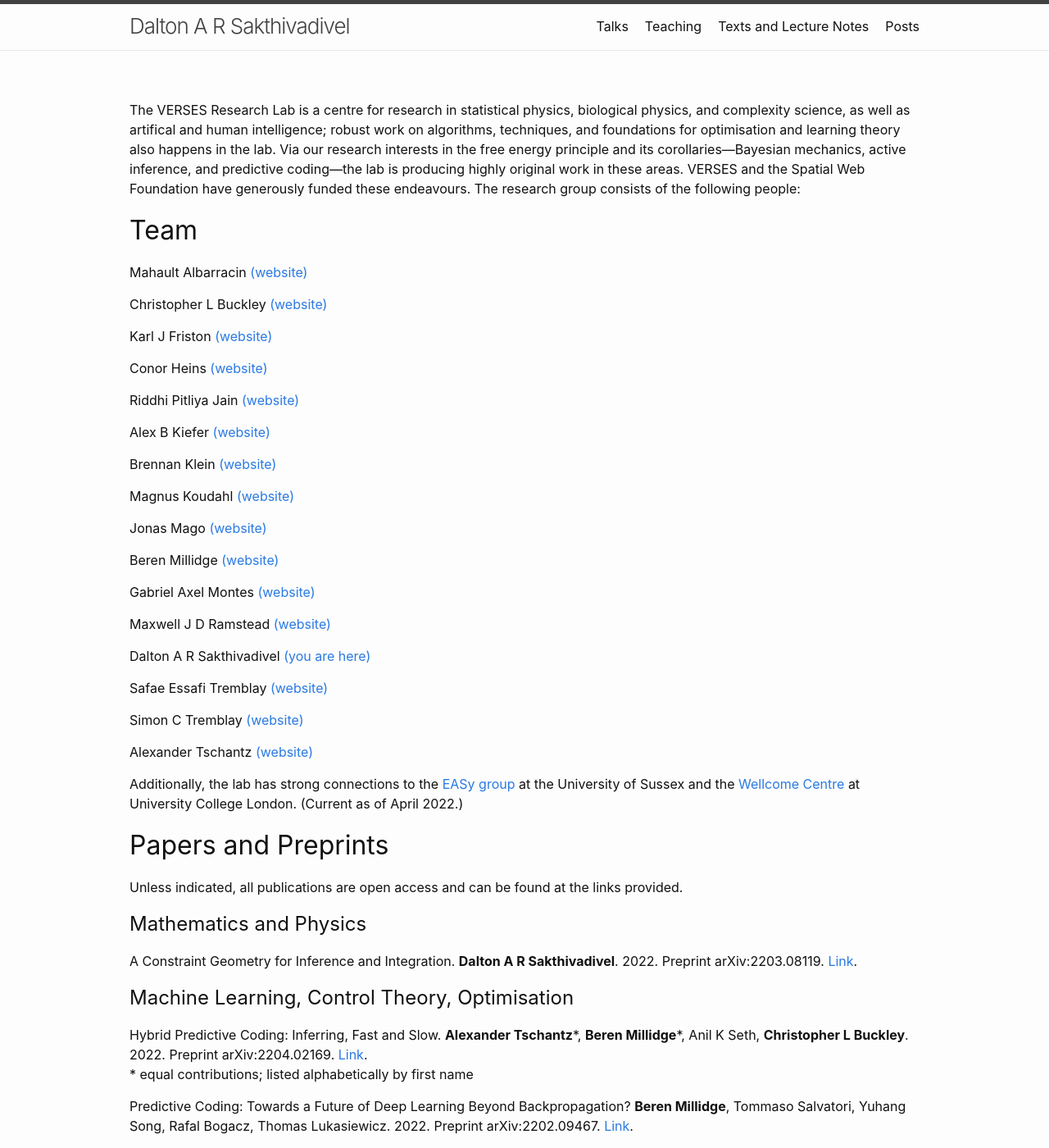
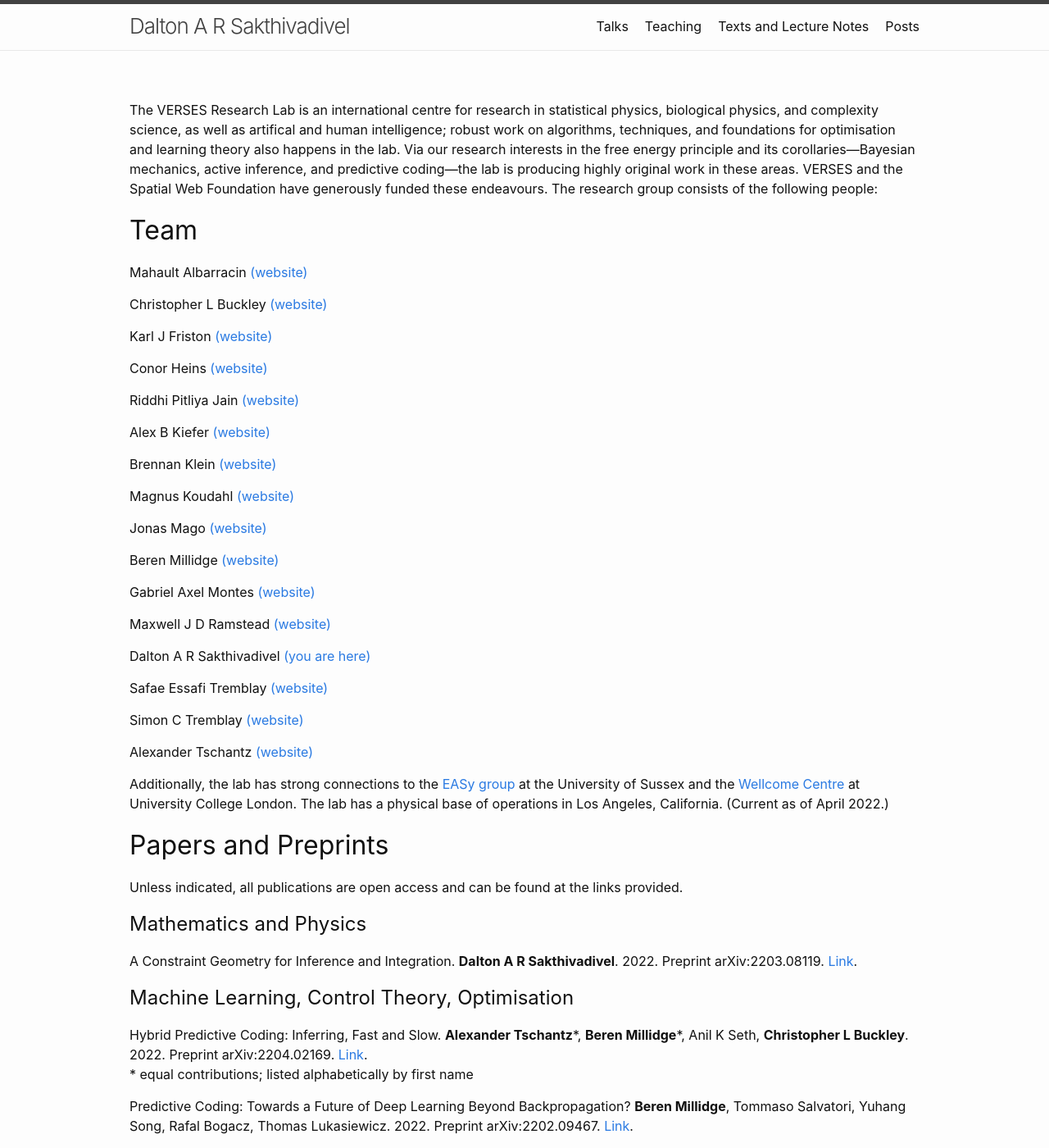
Before and after one commit to DARSakthi/DARSakthi.github.io, a Jekyll site: the page built from verses-lab.markdown, in a window 1280 px wide and 1400 px high. Shown: the whole window at 82% size. Built offline with Jekyll 4.4.1, drawn with Linux system fonts in a browser that asks for light colours.

Commit message:
Updated language

```diff
--- a/verses-lab.markdown
+++ b/verses-lab.markdown
@@ -3,7 +3,7 @@ layout: page
 permalink: /verses-lab/
 ---
 
-The VERSES Research Lab is a centre for research in statistical physics, biological physics, and complexity science, as well as artifical and human intelligence; robust work on algorithms, techniques, and foundations for optimisation and learning theory also happens in the lab. Via our research interests in the free energy principle and its corollaries—Bayesian mechanics, active inference, and predictive coding—the lab is producing highly original work in these areas. VERSES and the Spatial Web Foundation have generously funded these endeavours. The research group consists of the following people:
+The VERSES Research Lab is an international centre for research in statistical physics, biological physics, and complexity science, as well as artifical and human intelligence; robust work on algorithms, techniques, and foundations for optimisation and learning theory also happens in the lab. Via our research interests in the free energy principle and its corollaries—Bayesian mechanics, active inference, and predictive coding—the lab is producing highly original work in these areas. VERSES and the Spatial Web Foundation have generously funded these endeavours. The research group consists of the following people:
 
 ## Team
 
@@ -39,7 +39,7 @@ Simon C Tremblay [(website)](https://www.researchgate.net/profile/Simon-Tremblay
 
 Alexander Tschantz [(website)](https://github.com/alec-tschantz)
 
-Additionally, the lab has strong connections to the [EASy group](https://www.sussex.ac.uk/research/centres/ai-research-group/) at the University of Sussex and the [Wellcome Centre](https://www.fil.ion.ucl.ac.uk) at University College London. (Current as of April 2022.)
+Additionally, the lab has strong connections to the [EASy group](https://www.sussex.ac.uk/research/centres/ai-research-group/) at the University of Sussex and the [Wellcome Centre](https://www.fil.ion.ucl.ac.uk) at University College London. The lab has a physical base of operations in Los Angeles, California. (Current as of April 2022.)
 
 ## Papers and Preprints
 
```
